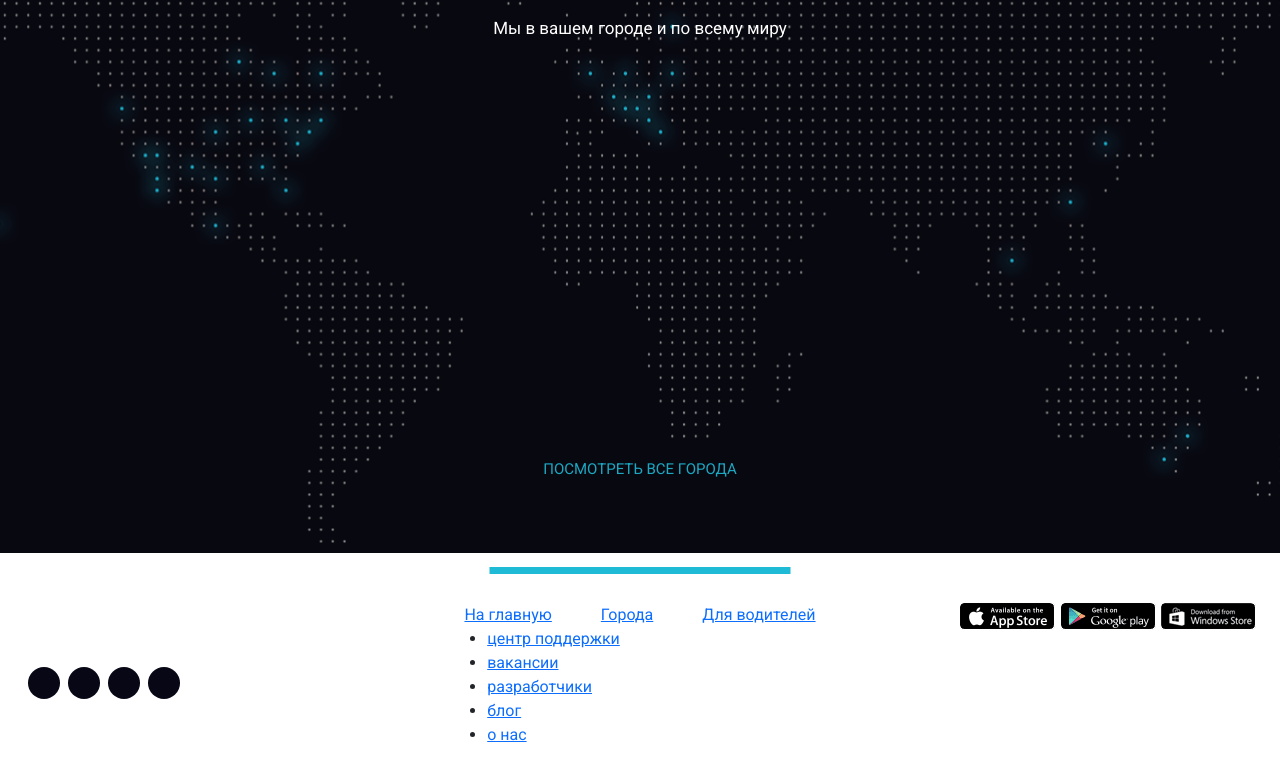
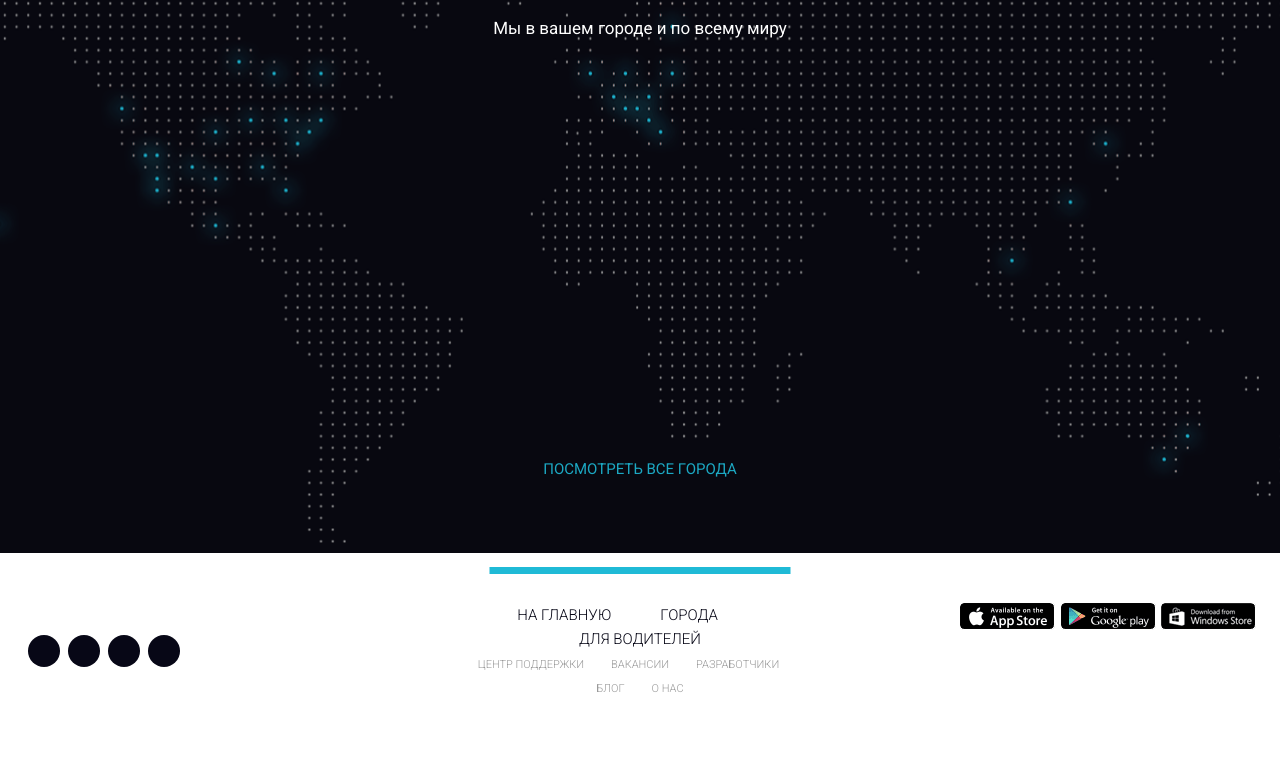
Before and after one commit to Vitaliy666666/Project2, a plain HTML site: page Project 3/src/index.html in a window 1280 px wide. Shown: the part 4708-5488 px from the top of the page. After the commit the page ends 5446 px from the top, so only its background shows below. Drawn offline with Linux system fonts and the light colour scheme.

Commit message:
+ new sections

```diff
--- a/Project 3/src/index.html
+++ b/Project 3/src/index.html
@@ -307,11 +307,11 @@
                 <li class="footer_list_item"><a href="#" class="footer_list_link">Для водителей</a></li>
             </ul>
             <ul class="footer_list_two">
-                <li class="footer_list_item_two"><a href="#" class="footer_list_link">центр поддержки</a></li>
-                <li class="footer_list_item_two"><a href="#" class="footer_list_link">вакансии</a></li>
-                <li class="footer_list_item_two"><a href="#" class="footer_list_link">разработчики</a></li>
-                <li class="footer_list_item_two"><a href="#" class="footer_list_link">блог</a></li>
-                <li class="footer_list_item_two"><a href="#" class="footer_list_link">о нас</a></li>
+                <li class="footer_list_item_two"><a href="#" class="footer_list_link_two">центр поддержки</a></li>
+                <li class="footer_list_item_two"><a href="#" class="footer_list_link_two">вакансии</a></li>
+                <li class="footer_list_item_two"><a href="#" class="footer_list_link_two">разработчики</a></li>
+                <li class="footer_list_item_two"><a href="#" class="footer_list_link_two">блог</a></li>
+                <li class="footer_list_item_two"><a href="#" class="footer_list_link_two">о нас</a></li>
             </ul>
 
         </div>
--- a/Project 3/src/sass/style.sass
+++ b/Project 3/src/sass/style.sass
@@ -9,6 +9,7 @@ $var8: #FF5656
 $var9: #1CA8C3
 $var10: #1FBAD6
 $var11: #070716
+$var12: #999999
 
 
 =btn_hover
@@ -413,6 +414,29 @@ footer
 			margin-right: 45px
 			&:last-child
 				margin-right: 0
+		&_link
+			color: $var11
+			font-weight: 300
+			font-size: 15px
+			text-transform: uppercase
+			text-decoration: none
+		&_link_two
+			color: $var12
+			font-weight: 300
+			text-transform: uppercase
+			text-decoration: none
+			font-size: 11px
+	.footer_list_two
+		text-align: center
+		list-style: none
+		margin: 0
+		padding: 0
+		li
+			display: inline-block
+			margin-right: 23px
+			&:last-child
+				margin-right: 0
+
 	.footer_icons, .footer_menu, .footer_app
 		width: 30%
 	.footer_app
```
Also changed, not shown: Project 3/src/css/style.min.css, 1 other file.
